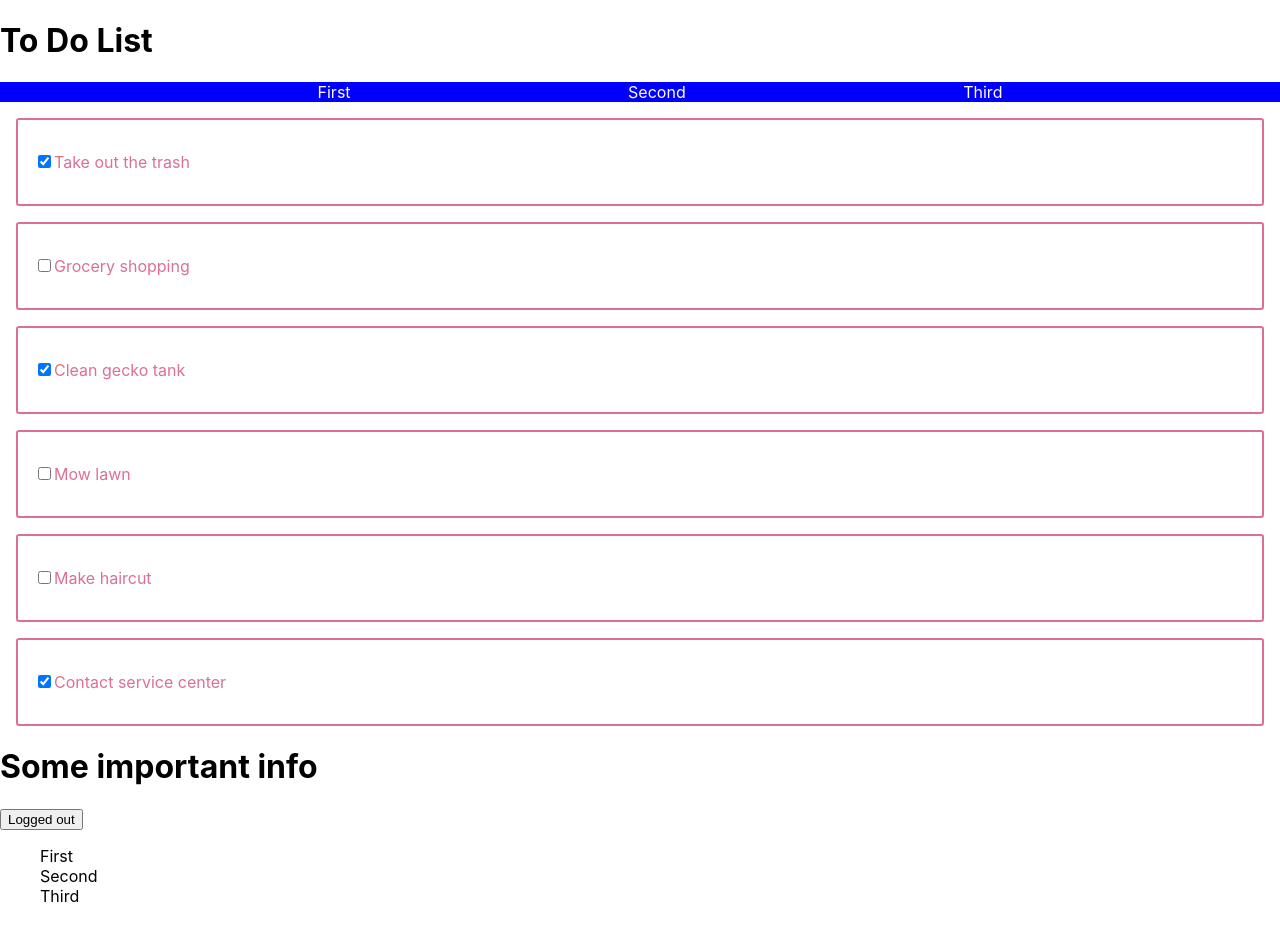
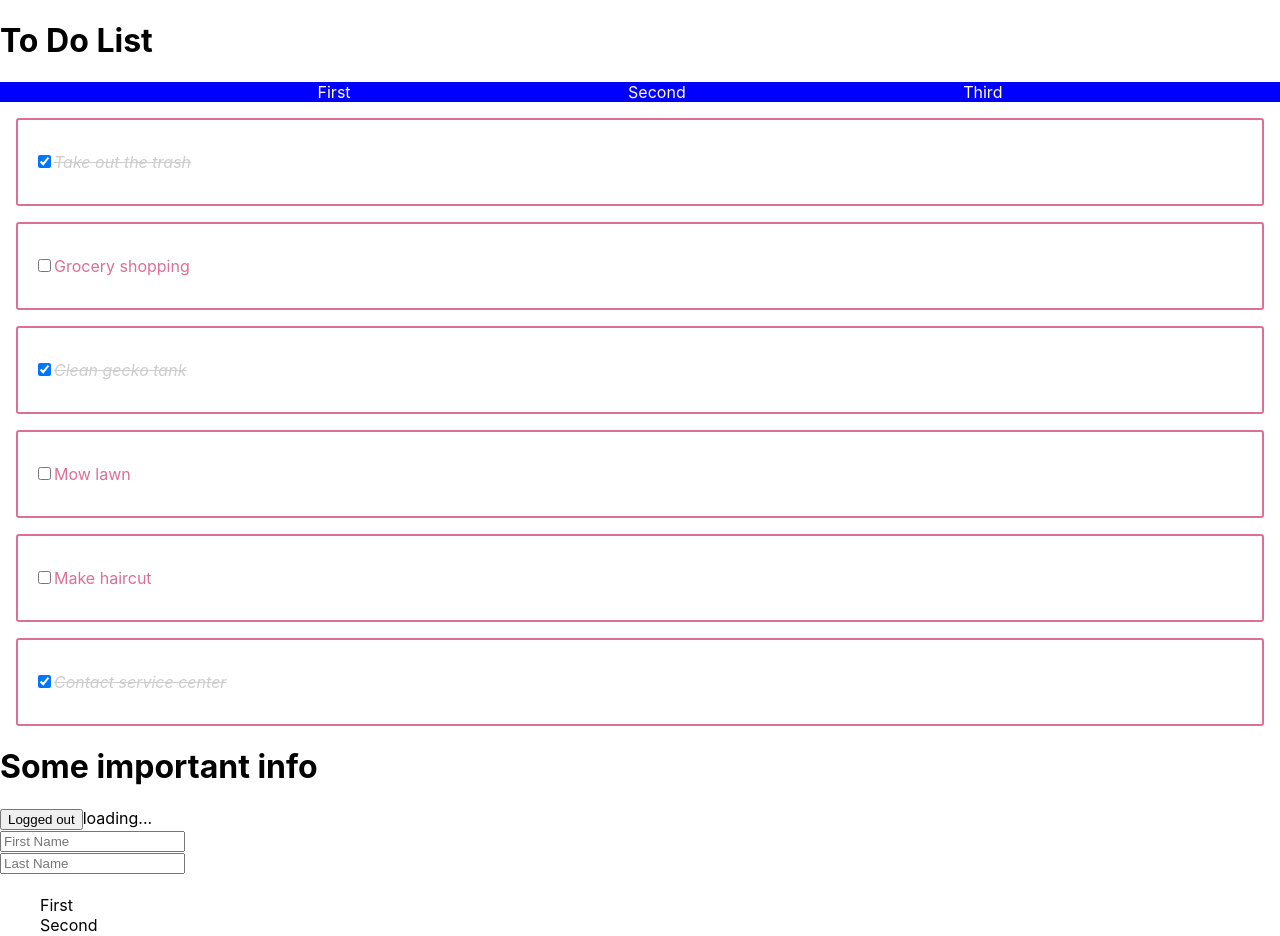
Before and after one commit to tkach90/reactLearnToDoList, a React (Create React App) app in the folder tkach-todo-list/: page / in a window 1280 px wide. Shown: the top 936 px of the page. Built offline with nearby package versions, Linux system fonts and the light colour scheme; no server answers; the HTML template or start-up script is replaced by a standard one.

Commit message:
forms state training

```diff
--- a/tkach-todo-list/src/components/Item.js
+++ b/tkach-todo-list/src/components/Item.js
@@ -18,6 +18,12 @@ const TodoItem = styled.div`
 // }
 
 function Item(props){
+    const completeStyle = {
+        fontStyle: 'italic',
+        color: '#cdcdcd',
+        textDecoration: 'line-through',
+    }
+
     return (
             <TodoItem>
                 <input
@@ -25,7 +31,7 @@ function Item(props){
                     checked={props.item.completed}
                     onChange={() => props.handleChange(props.item.id)}
                 />
-                <p>{props.item.text}</p>
+                <p style={props.item.completed ? completeStyle : null}>{props.item.text}</p>
             </TodoItem>
     )
 }
--- a/tkach-todo-list/src/components/MainContent.js
+++ b/tkach-todo-list/src/components/MainContent.js
@@ -11,9 +11,17 @@ class MainContent extends PureComponent {
         super();
         this.state = {
             todos: todoData,
-            isLoading: true
+            isLoading: false,
+            character: {
+                name: 'Luke Skywalker',
+                gender: 'male',
+            },
+            loading: false,
+            firstName: '',
+            lastName: '',
         };
         this.handleChange = this.handleChange.bind(this);
+        this.handleFormChange = this.handleFormChange.bind(this);
     }
 
     componentDidMount() {
@@ -22,6 +30,15 @@ class MainContent extends PureComponent {
                 isLoading: false
             })
         }, 1500)
+
+        fetch('https://swapi.co/api/planets/1/')
+            .then(response => response.json())
+            .then(data => {
+                this.setState({
+                    character: data,
+                    loading: true,
+                })
+            })
     }
 
     handleChange(id) {
@@ -40,6 +57,13 @@ class MainContent extends PureComponent {
         );
     }
 
+    handleFormChange(event) {
+        const {name, value} = event.target;
+        this.setState({
+            [name]: value,
+        })
+    }
+
     render() {
         const itemComponents = this.state.todos.map(item =>
             <Item
@@ -47,6 +71,9 @@ class MainContent extends PureComponent {
                 item={item}
                 handleChange={this.handleChange}
             />);
+
+        const  text = this.state.loading ? this.state.character.name : 'loading...' ;
+
         return(
             <Fragment>
                 <main>
@@ -68,6 +95,27 @@ class MainContent extends PureComponent {
 
                         {/*<StateChanging/>*/}
                     {/*</Fragment>*/}
+                    <Fragment>
+                        {text}
+                    </Fragment>
+
+                    <form>
+                        <input
+                            type="text"
+                            value={this.state.firstName}
+                            name='firstName'
+                            placeholder='First Name'
+                            onChange={this.handleFormChange}
+                        />
+                        <br/>
+                        <input
+                            type="text"
+                            value={this.state.lastName}
+                            name='lastName'
+                            placeholder='Last Name'
+                            onChange={this.handleFormChange}/>
+                        <h1>{this.state.firstName} {this.state.lastName}</h1>
+                    </form>
                 </main>
             </Fragment>
         )
```
